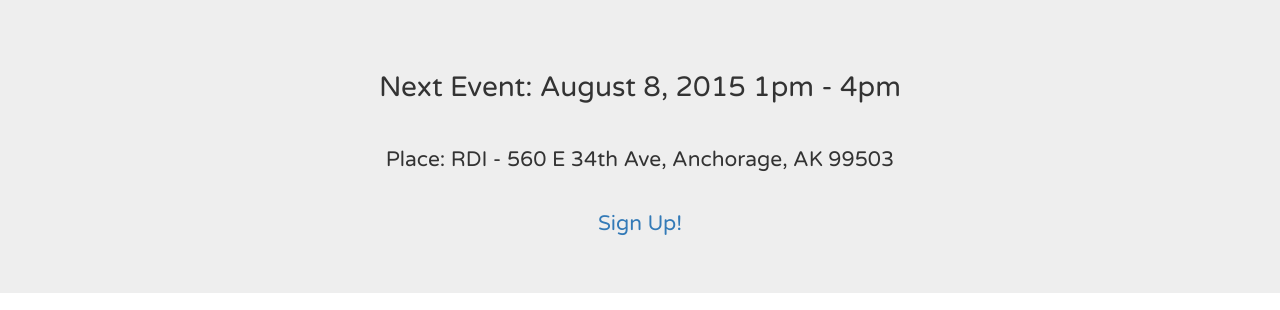
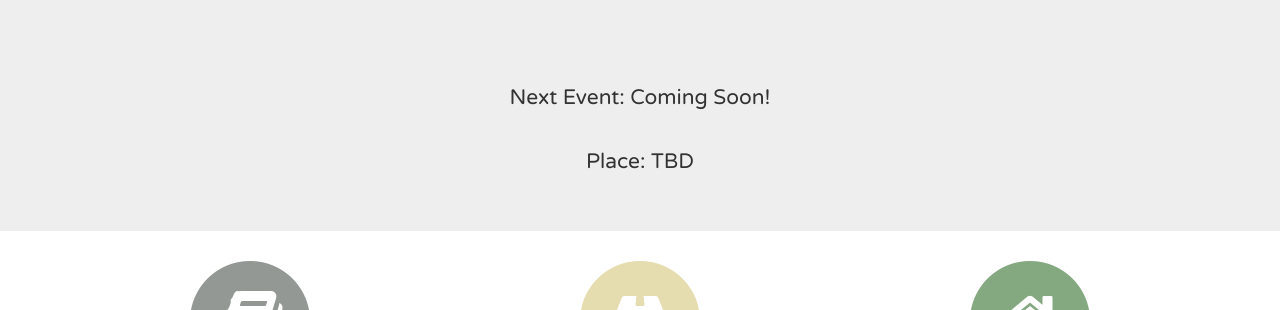
Before and after one commit to nodeschool/anchorage, a website: page index.html in a window 1280 px wide. Shown: the part 417-727 px from the top of the page. Drawn offline with nearby package versions, Linux system fonts and the light colour scheme.

Commit message:
Removed 1st Event

```diff
--- a/index.html
+++ b/index.html
@@ -43,9 +43,8 @@
     <!--jumbotron-next-event-->
     <div class="jumbotron jumbotron-next-event">
       <div class="container text-center">
-        <h2>Next Event: August 8, 2015 1pm - 4pm</h2>
-        <h3>Place: RDI - 560 E 34th Ave, Anchorage, AK 99503</h3>
-        <h3><a href="http://goo.gl/forms/VKeLrhSVRE">Sign Up!</a></h3>
+        <h3>Next Event: Coming Soon!</h3>
+        <h3>Place: TBD</h3>
       </div>
     </div>
 
```
